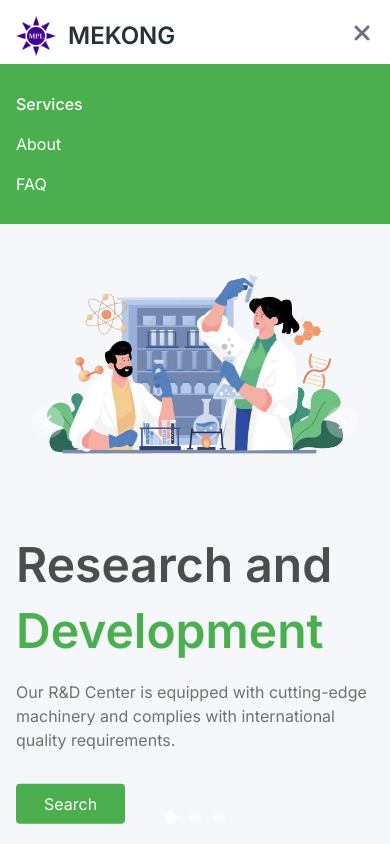
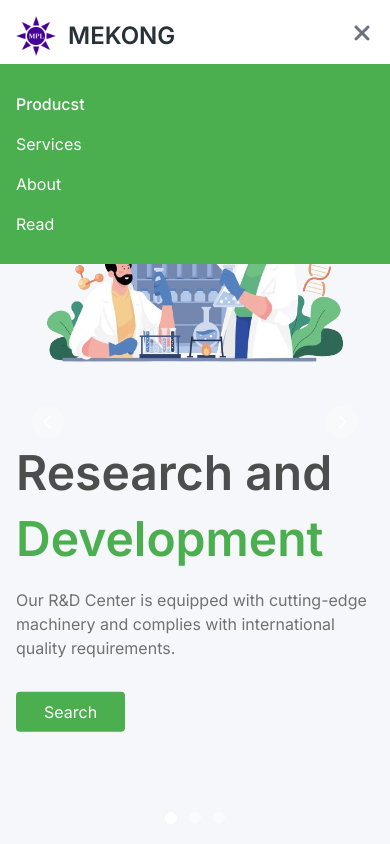
Before and after one commit to Sharathxct/MekongWebsite, a React (Vite) app in the folder frontend/: page / in a window 390 px wide. Both pictures are taken after a click on the button 362 px from the left and 33 px from the top of the page. Shown: the top 844 px of the page. Built offline with nearby package versions, Linux system fonts and the light colour scheme.

Commit message:
mobile responsive fixes

```diff
--- a/frontend/src/components/Hero.jsx
+++ b/frontend/src/components/Hero.jsx
@@ -10,7 +10,7 @@ export default function Hero() {
     <div className='bg-neutralSilver' id="home">
         <div className='px-4 lg:px-14 max-w-screen-2xl mx-auto min-h-screen h-screen' >
             <Carousel className='w-full mx-auto' >
-                <div className=" my-28 md:my-8 py-12  flex flex-col md:flex-row-reverse items-center justify-between gap-12">
+                <div className=" my-5 md:my-8 py-12  flex flex-col md:flex-row-reverse items-center justify-between gap-12">
                     <div>
                         <img src={banner1} alt="" />
                     </div>
@@ -22,7 +22,7 @@ export default function Hero() {
                     </div>
                 </div>
 
-                <div className=" my-28 md:my-8 py-12  flex flex-col md:flex-row-reverse items-center justify-between gap-12">
+                <div className=" my-5 md:my-8 py-12  flex flex-col md:flex-row-reverse items-center justify-between gap-12">
                     <div>
                         <img src={banner2} alt="" />
                     </div>
@@ -34,7 +34,7 @@ export default function Hero() {
                     </div>
                 </div>
 
-                <div className=" my-28 md:my-8 py-12  flex flex-col md:flex-row-reverse items-center justify-between gap-12">
+                <div className=" my-10 md:my-8 py-12  flex flex-col md:flex-row-reverse items-center justify-between gap-12">
                     <div>
                         <img src={banner3}  className='max-w-[400px]' alt="" />
                     </div>
--- a/frontend/src/components/Navbar.jsx
+++ b/frontend/src/components/Navbar.jsx
@@ -30,7 +30,7 @@ export default function Navbar({ nItem }) {
 
     { link: "Services", path: "service" },
     { link: "About", path: "About" },
-    { link: "FAQ", path: "faq" },
+    { link: "Read", path: "faq" },
   ];
   return (
     <header className="w-full bg-white md:bd-transparent fixed top-0 left-0 right-0">
@@ -107,6 +107,7 @@ export default function Navbar({ nItem }) {
             isMenuOpen ? "block fixed top-0 right-0  left-0" : "hidden"
           } `}
         >
+            <RLink to='/product' className="block text-base text-white hover:text-brandPrimary first:font-medium " >Producst</RLink>
           {navItem.map((item, index) => (
             <Link
               to={item.path}
--- a/frontend/src/components/Prodbread.jsx
+++ b/frontend/src/components/Prodbread.jsx
@@ -1,5 +1,6 @@
 import React, { useEffect, useState } from 'react'
 import DataTable from 'react-data-table-component'
+import { FaLessThanEqual } from 'react-icons/fa6';
 
 export default function Prodbread() {
     let count = 0;
@@ -23,6 +24,7 @@ export default function Prodbread() {
     const [data , setData]  = useState([]);
     const [Search , setSearch] = useState('');
     const [filter , setFilter] = useState([]);
+    const [isLoading, setIsLoading] = useState(true)
 
     useEffect(()=>{
         getData();
@@ -37,9 +39,9 @@ export default function Prodbread() {
 
     const getData = async () => {
         try{
-            const req = await fetch('http://localhost:3000/api/user/products')
+            const req = await fetch('https://mekong-website.vercel.app/api/user/products')
             const res = await req.json()
-            console.log(res)
+            setIsLoading(false)
             setData(res)
             setFilter(res)
         }
@@ -60,7 +62,8 @@ export default function Prodbread() {
                 </div>
             </div>
                 <div className='max-w-[90vw] mx-auto '>
-                    <DataTable
+                    {
+                        isLoading ? (<h1>Loading...</h1>) : (<DataTable
                             columns={colomn}
                             data={filter}
                             pagination
@@ -75,7 +78,9 @@ export default function Prodbread() {
                                     }
                                 }  />
                             }
-                    />
+                            />)
+                    }
+
                 </div>
 
 
```
Lines whose indentation alone changed are shown as unchanged.
